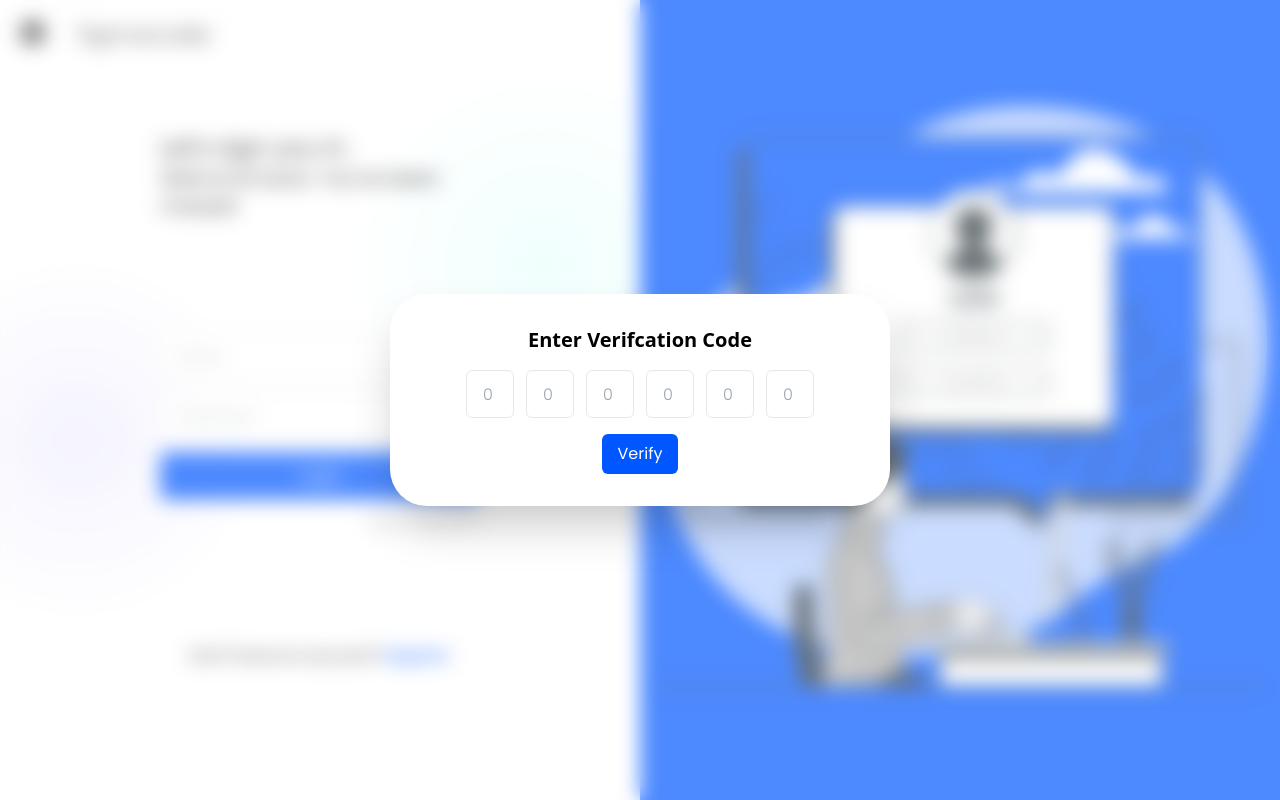
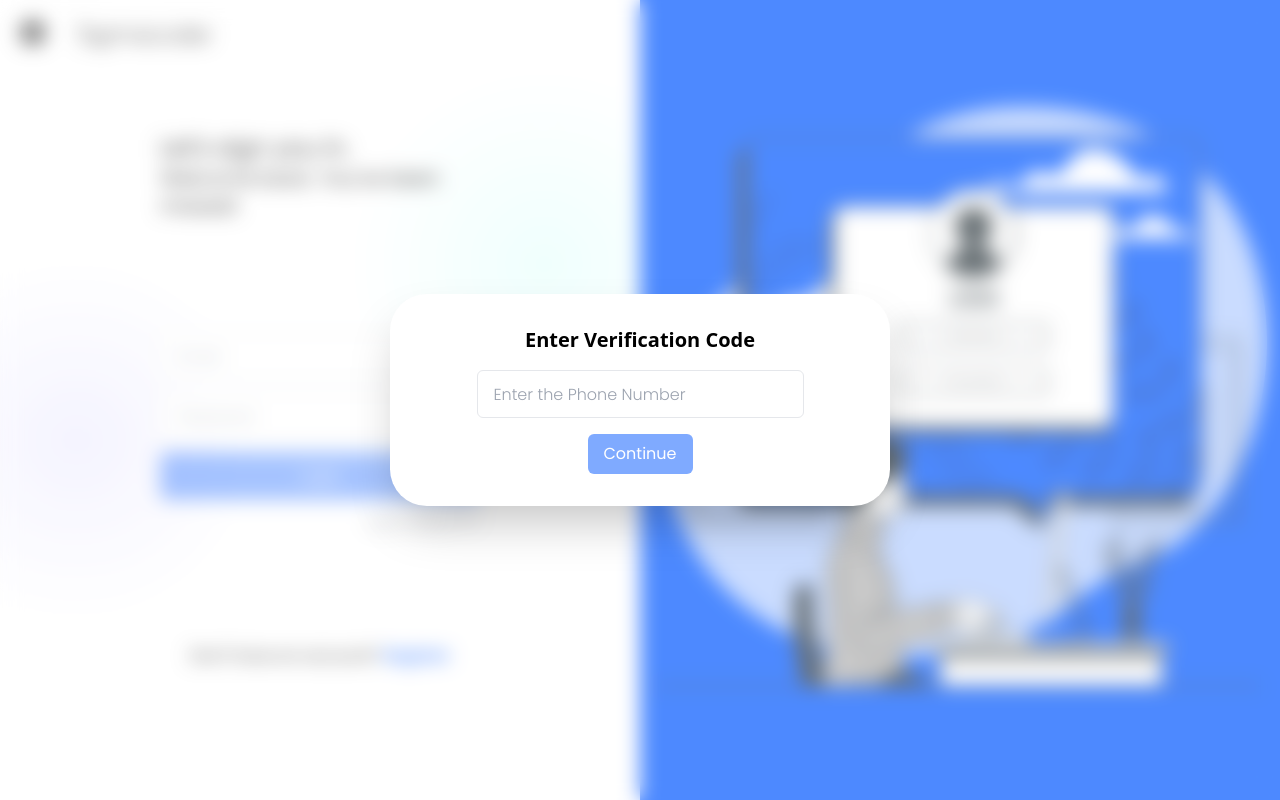
Before and after one commit to HarshKumarraghav/sigmacoder, a React (Vite) app: page /login in a window 1280 px wide. Both pictures are taken after a click on the element "login using OTP?". Built offline with nearby package versions, Linux system fonts and the light colour scheme.

Commit message:
login ui done

```diff
--- a/src/Components/Auth/Loginpage.tsx
+++ b/src/Components/Auth/Loginpage.tsx
@@ -2,9 +2,28 @@ import { FaArrowCircleLeft } from "react-icons/fa";
 import { motion } from "framer-motion";
 import { useNavigate } from "react-router-dom";
 import Otpmodal from "./Otpmodal";
-import { useState } from "react";
-const LoginPage = () => {
-  const [showModal, setShowModal] = useState(false);
+import { useEffect, useState } from "react";
+import PhoneModal from "./phonemodal";
+import { validateLoginInputs } from "../../utils/Auth";
+type LoginInfo = {
+  email: string;
+  password: string;
+};
+type Props = {
+  loginInfo: LoginInfo;
+  setLoginInfo: React.Dispatch<React.SetStateAction<LoginInfo>>;
+};
+const LoginPage = ({ loginInfo, setLoginInfo }: Props) => {
+  const [isButtonDisabled, setIsButtonDisabled] = useState(true);
+  const [validationErrors, setValidationErrors] = useState({
+    email: "",
+    password: "",
+  });
+  const [showOTPModal, setShowOTPModal] = useState(false);
+  const [showPhoneModal, setShowPhoneModal] = useState(false);
+  useEffect(() => {
+    setIsButtonDisabled(!loginInfo.email || !loginInfo.password);
+  }, [loginInfo]);
   const containerVariants = {
     initial: { opacity: 0 },
     animate: { opacity: 1, transition: { duration: 0.5 } },
@@ -20,6 +39,11 @@ const LoginPage = () => {
     tap: { scale: 0.9 },
   };
   const router = useNavigate();
+  const handleLogin = () => {
+    if (!validateLoginInputs(loginInfo, setValidationErrors)) {
+      setShowPhoneModal(true);
+    }
+  };
   return (
     <motion.div
       className="h-screen w-screen text-black flex lg:flex-row-reverse flex-col font-main"
@@ -56,32 +80,59 @@ const LoginPage = () => {
           </motion.h1>
         </div>
         <motion.form
+          onSubmit={(e) => {
+            e.preventDefault();
+            handleLogin();
+          }}
           className="flex flex-col items-center w-full gap-3"
           variants={formVariants}
         >
           <input
             type="email"
             required
+            value={loginInfo.email}
+            onChange={(e) => {
+              setLoginInfo({
+                ...loginInfo,
+                email: e.target.value,
+              });
+            }}
             className="border w-3/4 md:w-2/4 h-12 rounded-md   placeholder:font-light placeholder:p-2  focus:outline-primary text-primary p-2"
             placeholder="Email"
           />
+          {validationErrors.email && (
+            <p className="text-red-600 ml-5">{validationErrors.email}</p>
+          )}
           <input
             type="password"
             required
+            value={loginInfo.password}
+            onChange={(e) =>
+              setLoginInfo({ ...loginInfo, password: e.target.value })
+            }
             className="border w-3/4 md:w-2/4 h-12 rounded-md   placeholder:font-light placeholder:p-2  focus:outline-primary text-primary p-2"
             placeholder="Password"
           />
+          {validationErrors.password && (
+            <p className="text-red-600 ml-5">{validationErrors.password}</p>
+          )}
           <motion.button
-            className="w-3/4 md:w-2/4 text-center h-12 rounded-md bg-primary text-white"
+            className={`w-3/4 md:w-2/4 text-center h-12 rounded-md bg-primary text-white  ${
+              !isButtonDisabled
+                ? "bg-primary cursor-pointer bg-opacity-100"
+                : "opacity-50 pointer-events-none"
+            }`}
             variants={buttonVariants}
-            whileHover="hover"
+            disabled={isButtonDisabled}
+            onClick={handleLogin}
             whileTap="tap"
           >
             Login
           </motion.button>
+
           <p
             className="w-3/4 md:w-2/4 text-end text-sm cursor-pointer text-gray-400"
-            onClick={() => setShowModal(true)}
+            onClick={() => setShowPhoneModal(true)}
           >
             login using OTP?
           </p>
@@ -96,7 +147,12 @@ const LoginPage = () => {
           </span>
         </div>
       </motion.div>
-      <Otpmodal showModal={showModal} setShowModal={setShowModal} />
+      <Otpmodal showOTPModal={showOTPModal} setShowOTPModal={setShowOTPModal} />
+      <PhoneModal
+        showPhoneModal={showPhoneModal}
+        setShowPhoneModal={setShowPhoneModal}
+        setShowOTPModal={setShowOTPModal}
+      />
     </motion.div>
   );
 };
--- a/src/Components/Auth/Otpmodal.tsx
+++ b/src/Components/Auth/Otpmodal.tsx
@@ -1,22 +1,27 @@
 import { useRef, useState } from "react";
+import { motion } from "framer-motion";
 
 type Props = {
-  showModal: boolean;
-  setShowModal: (showModal: boolean) => void;
+  showOTPModal: boolean;
+  setShowOTPModal: (showOTPModal: boolean) => void;
 };
-const Otpmodal = ({ showModal, setShowModal }: Props) => {
-  if (showModal === false) return null;
+
+const Otpmodal = ({ showOTPModal, setShowOTPModal }: Props) => {
+  if (showOTPModal === false) return null;
+
   const handleClose = (e: any) => {
     if (e.target.id === "modelContainer") {
-      setShowModal(false);
+      setShowOTPModal(false);
     }
   };
+
   const ref1 = useRef<HTMLInputElement>(null);
   const ref2 = useRef<HTMLInputElement>(null);
   const ref3 = useRef<HTMLInputElement>(null);
   const ref4 = useRef<HTMLInputElement>(null);
   const ref5 = useRef<HTMLInputElement>(null);
   const ref6 = useRef<HTMLInputElement>(null);
+
   const [input1, setInput1] = useState("");
   const [input2, setInput2] = useState("");
   const [input3, setInput3] = useState("");
@@ -24,21 +29,76 @@ const Otpmodal = ({ showModal, setShowModal }: Props) => {
   const [input5, setInput5] = useState("");
   const [input6, setInput6] = useState("");
 
+  const isOtpValid =
+    input1 !== "" &&
+    input2 !== "" &&
+    input3 !== "" &&
+    input4 !== "" &&
+    input5 !== "" &&
+    input6 !== "";
+
+  const modalVariants = {
+    initial: {
+      opacity: 0,
+      y: -100,
+      scale: 0.5,
+    },
+    animate: {
+      opacity: 1,
+      y: 0,
+      scale: 1,
+      transition: {
+        type: "spring",
+        damping: 15,
+        stiffness: 200,
+      },
+    },
+    exit: {
+      opacity: 0,
+      y: -100,
+      scale: 0.5,
+      transition: {
+        type: "spring",
+        damping: 15,
+        stiffness: 200,
+      },
+    },
+  };
+
   return (
-    <div
+    <motion.div
       className="fixed inset-0 z-10 header__blur flex justify-center items-center p-4"
       id="modelContainer"
       onClick={handleClose}
+      initial="initial"
+      animate="animate"
+      exit="exit"
+      variants={modalVariants}
     >
-      <div className="relative bg-white  w-[500px]  shadow-2xl  flex flex-col rounded-[2.3rem] md:col-span-2 col-span-3 p-8">
-        <h1 className="font-bold text-black font-sans mb-4 text-xl text-center">
-          Enter Verifcation Code
-        </h1>
-        <div className="flex flex-col w-full items-center">
+      <motion.div
+        className="relative bg-white  w-[500px]  shadow-2xl  flex flex-col rounded-[2.3rem] md:col-span-2 col-span-3 p-8"
+        initial={{ opacity: 0, y: -50 }}
+        animate={{ opacity: 1, y: 0 }}
+        transition={{ duration: 0.5 }}
+      >
+        <motion.h1
+          className="font-bold text-black font-sans mb-4 text-xl text-center"
+          initial={{ opacity: 0 }}
+          animate={{ opacity: 1 }}
+          transition={{ delay: 0.3 }}
+        >
+          Enter Verification Code
+        </motion.h1>
+        <motion.div
+          className="flex flex-col w-full items-center"
+          initial={{ opacity: 0 }}
+          animate={{ opacity: 1 }}
+          transition={{ delay: 0.5 }}
+        >
           <div className="flex gap-x-3">
             <input
               type="text"
-              className="border w-12 h-12 rounded-md placeholder:font-light placeholder:p-2 focus:outline-primary p-2"
+              className="border text-center w-12 h-12 rounded-md placeholder:font-light placeholder:p-2 focus:outline-primary p-2"
               placeholder="0"
               maxLength={1}
               ref={ref1}
@@ -55,7 +115,7 @@ const Otpmodal = ({ showModal, setShowModal }: Props) => {
             />
             <input
               type="text"
-              className="border w-12 h-12 rounded-md placeholder:font-light placeholder:p-2 focus:outline-primary p-2"
+              className="border text-center w-12 h-12 rounded-md placeholder:font-light placeholder:p-2 focus:outline-primary p-2"
               placeholder="0"
               maxLength={1}
               ref={ref2}
@@ -72,7 +132,7 @@ const Otpmodal = ({ showModal, setShowModal }: Props) => {
             />
             <input
               type="text"
-              className="border w-12 h-12 rounded-md placeholder:font-light placeholder:p-2 focus:outline-primary p-2"
+              className="border text-center w-12 h-12 rounded-md placeholder:font-light placeholder:p-2 focus:outline-primary p-2"
               placeholder="0"
               maxLength={1}
               ref={ref3}
@@ -90,7 +150,7 @@ const Otpmodal = ({ showModal, setShowModal }: Props) => {
 
             <input
               type="text"
-              className="border w-12 h-12 rounded-md placeholder:font-light placeholder:p-2 focus:outline-primary p-2"
+              className="border text-center w-12 h-12 rounded-md placeholder:font-light placeholder:p-2 focus:outline-primary p-2"
               placeholder="0"
               maxLength={1}
               ref={ref4}
@@ -107,7 +167,7 @@ const Otpmodal = ({ showModal, setShowModal }: Props) => {
             />
             <input
               type="text"
-              className="border w-12 h-12 rounded-md placeholder:font-light placeholder:p-2 focus:outline-primary p-2"
+              className="border text-center w-12 h-12 rounded-md placeholder:font-light placeholder:p-2 focus:outline-primary p-2"
               placeholder="0"
               maxLength={1}
               ref={ref5}
@@ -124,7 +184,7 @@ const Otpmodal = ({ showModal, setShowModal }: Props) => {
             />
             <input
               type="text"
-              className="border w-12 h-12 rounded-md placeholder:font-light placeholder:p-2 focus:outline-primary p-2"
+              className="border text-center w-12 h-12 rounded-md placeholder:font-light placeholder:p-2 focus:outline-primary p-2"
               placeholder="0"
               maxLength={1}
               ref={ref6}
@@ -140,12 +200,22 @@ const Otpmodal = ({ showModal, setShowModal }: Props) => {
               }}
             />
           </div>
-          <button className="rounded-md text-white  mt-4 px-4 py-2 bg-primary">
+          <motion.button
+            className={`rounded-md text-white mt-4 px-4 py-2 bg-primary  bg-opacity-50 ${
+              isOtpValid
+                ? "bg-primary cursor-pointer bg-opacity-100"
+                : "opacity-50 pointer-events-none"
+            }`}
+            initial={{ opacity: 0 }}
+            animate={{ opacity: 1 }}
+            transition={{ delay: 0.7 }}
+            disabled={!isOtpValid}
+          >
             Verify
-          </button>
-        </div>
-      </div>
-    </div>
+          </motion.button>
+        </motion.div>
+      </motion.div>
+    </motion.div>
   );
 };
 
--- /dev/null
+++ b/src/Components/Auth/phonemodal.tsx
@@ -0,0 +1,132 @@
+import React, { useState } from "react";
+import { motion } from "framer-motion";
+
+type Props = {
+  showPhoneModal: boolean;
+  setShowPhoneModal: (showPhoneModal: boolean) => void;
+  setShowOTPModal: (showOTPModal: boolean) => void;
+};
+
+const PhoneModal = ({
+  showPhoneModal,
+  setShowPhoneModal,
+  setShowOTPModal,
+}: Props) => {
+  const buttonVariants = {
+    hover: { scale: 1.1 },
+    tap: { scale: 0.9 },
+  };
+  const [phoneNumber, setPhoneNumber] = useState("");
+
+  if (showPhoneModal === false) return null;
+
+  const handleClose = (e: any) => {
+    if (e.target.id === "modelContainer") {
+      setShowPhoneModal(false);
+    }
+  };
+
+  const handlePhoneNumberChange = (e: React.ChangeEvent<HTMLInputElement>) => {
+    const inputPhoneNumber = e.target.value;
+    const formattedPhoneNumber = inputPhoneNumber.slice(0, 10);
+    setPhoneNumber(formattedPhoneNumber);
+  };
+
+  const handleVerify = () => {
+    if (isPhoneNumberValid) {
+      setShowPhoneModal(false);
+      setShowOTPModal(true);
+    }
+  };
+
+  const isPhoneNumberValid = phoneNumber.length === 10;
+
+  const modalVariants = {
+    initial: {
+      opacity: 0,
+      y: -100,
+      scale: 0.5,
+    },
+    animate: {
+      opacity: 1,
+      y: 0,
+      scale: 1,
+      transition: {
+        type: "spring",
+        damping: 15,
+        stiffness: 200,
+      },
+    },
+    exit: {
+      opacity: 0,
+      y: -100,
+      scale: 0.5,
+      transition: {
+        type: "spring",
+        damping: 15,
+        stiffness: 200,
+      },
+    },
+  };
+
+  return (
+    <motion.div
+      className="fixed inset-0 z-10 header__blur flex justify-center items-center p-4"
+      id="modelContainer"
+      onClick={handleClose}
+      initial="initial"
+      animate="animate"
+      exit="exit"
+      variants={modalVariants}
+    >
+      <motion.div
+        className="relative bg-white w-[500px] shadow-2xl flex flex-col rounded-[2.3rem] md:col-span-2 col-span-3 p-8"
+        initial={{ opacity: 0, y: -50 }}
+        animate={{ opacity: 1, y: 0 }}
+        transition={{ duration: 0.5 }}
+      >
+        <motion.h1
+          className="font-bold text-black font-sans mb-4 text-xl text-center"
+          initial={{ opacity: 0 }}
+          animate={{ opacity: 1 }}
+          transition={{ delay: 0.3 }}
+        >
+          Enter Verification Code
+        </motion.h1>
+        <motion.div
+          className="flex flex-col w-full items-center"
+          initial={{ opacity: 0 }}
+          animate={{ opacity: 1 }}
+          transition={{ delay: 0.5 }}
+        >
+          <input
+            type="number"
+            className="border w-3/4 h-12 rounded-md placeholder:font-light placeholder:p-2 focus:outline-primary p-2"
+            placeholder="Enter the Phone Number"
+            value={phoneNumber}
+            onChange={handlePhoneNumberChange}
+            maxLength={10}
+          />
+
+          <motion.button
+            className={`rounded-md text-white mt-4 px-4 py-2 bg-primary  bg-opacity-50 ${
+              isPhoneNumberValid
+                ? "bg-primary cursor-pointer bg-opacity-100"
+                : "opacity-50 pointer-events-none"
+            }`}
+            variants={buttonVariants}
+            onClick={handleVerify}
+            disabled={!isPhoneNumberValid}
+            initial={{ opacity: 0 }}
+            animate={{ opacity: 1 }}
+            whileTap="tap"
+          >
+            Continue
+          </motion.button>
+        </motion.div>
+      </motion.div>
+    </motion.div>
+  );
+};
+
+export default PhoneModal;
--- a/src/page/Login.tsx
+++ b/src/page/Login.tsx
@@ -1,7 +1,17 @@
+import { useState } from "react";
 import LoginPage from "../Components/Auth/Loginpage";
+type LoginInfo = {
+  email: string;
+  password: string;
+};
 
 const Login = () => {
-  return <LoginPage />;
+  const [loginInfo, setLoginInfo] = useState<LoginInfo>({
+    email: "",
+    password: "",
+  });
+
+  return <LoginPage loginInfo={loginInfo} setLoginInfo={setLoginInfo} />;
 };
 
 export default Login;
--- /dev/null
+++ b/src/utils/Auth.tsx
@@ -0,0 +1,41 @@
+type LoginInfo = {
+  email: string;
+  password: string;
+};
+
+export const validateLoginInputs = (
+  loginInfo: LoginInfo,
+  setValidationErrors: any
+) => {
+  const errors: LoginInfo = {
+    email: "",
+    password: "",
+  };
+
+  // Validate email
+  if (!loginInfo.email) {
+    errors.email = "Please enter an email address";
+  } else if (!/\S+@\S+\.\S+/.test(loginInfo.email)) {
+    errors.email = "Please enter a valid email address";
+  }
+
+  // Validate password
+  if (!loginInfo.password) {
+    errors.password = "Please enter a password";
+  } else if (loginInfo.password.length < 8) {
+    errors.password = "Password must be at least 8 characters long";
+  } else if (!/\d/.test(loginInfo.password)) {
+    errors.password = "Password must contain at least one number";
+  } else if (!/[a-z]/.test(loginInfo.password)) {
+    errors.password = "Password must contain at least one lowercase letter";
+  } else if (!/[A-Z]/.test(loginInfo.password)) {
+    errors.password = "Password must contain at least one uppercase letter";
+  } else if (!/\W/.test(loginInfo.password)) {
+    errors.password = "Password must contain at least one special character";
+  }
+
+  setValidationErrors(errors);
+
+  // Return true if there are no validation errors
+  return Object.keys(errors).length === 0;
+};
```
